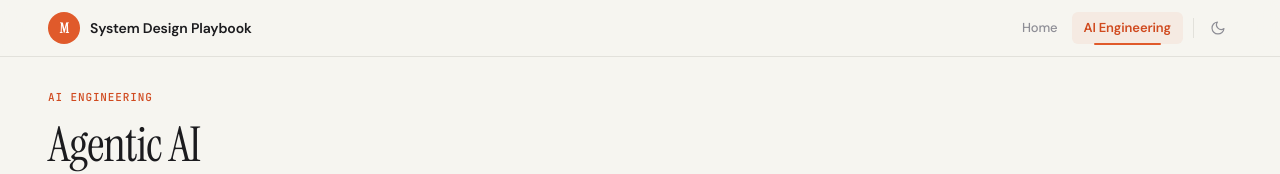
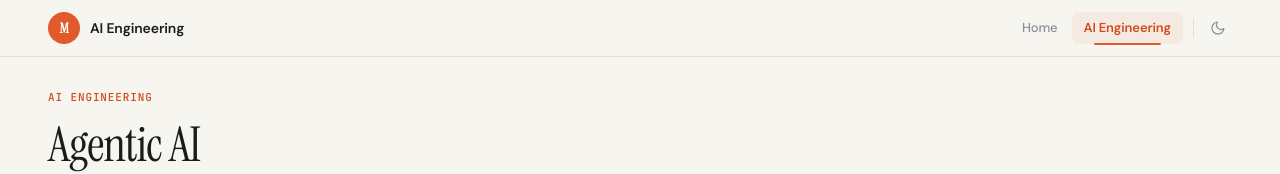
Before and after one commit to gmaheshraju/Hands-on-AgenticAI, a React (Vite) app: page / in a window 1280 px wide. Shown: the top 174 px of the page. Built offline with nearby package versions, Linux system fonts and the light colour scheme.

Commit message:
chore: rename site brand to "AI Engineering"
Update nav brand text and HTML title from "System Design Playbook" to
"AI Engineering".

```diff
--- a/index.html
+++ b/index.html
@@ -4,7 +4,7 @@
     <meta charset="UTF-8" />
     <link rel="icon" type="image/svg+xml" href="/favicon.svg" />
     <meta name="viewport" content="width=device-width, initial-scale=1.0" />
-    <title>System Design Playbook — Mahesh Guntumadugu</title>
+    <title>AI Engineering — Mahesh Guntumadugu</title>
   </head>
   <body>
     <div id="root"></div>
--- a/src/components/Nav.jsx
+++ b/src/components/Nav.jsx
@@ -22,7 +22,7 @@ export default function Nav() {
       <div className="nav__inner">
         <Link to="/" className="nav__brand">
           <span className="nav__monogram">M</span>
-          <span className="nav__brand-text">System Design Playbook</span>
+          <span className="nav__brand-text">AI Engineering</span>
         </Link>
 
         <div className="nav__links">
```
